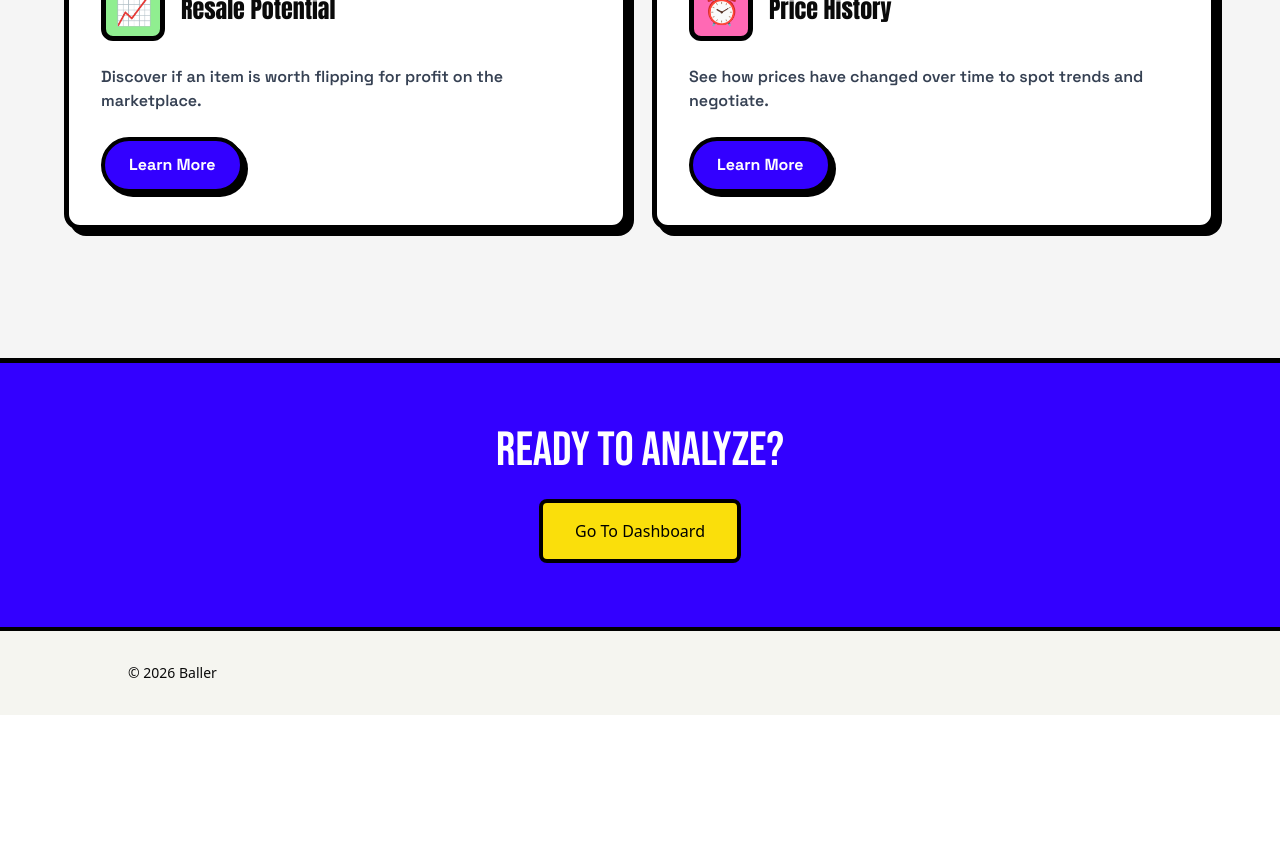
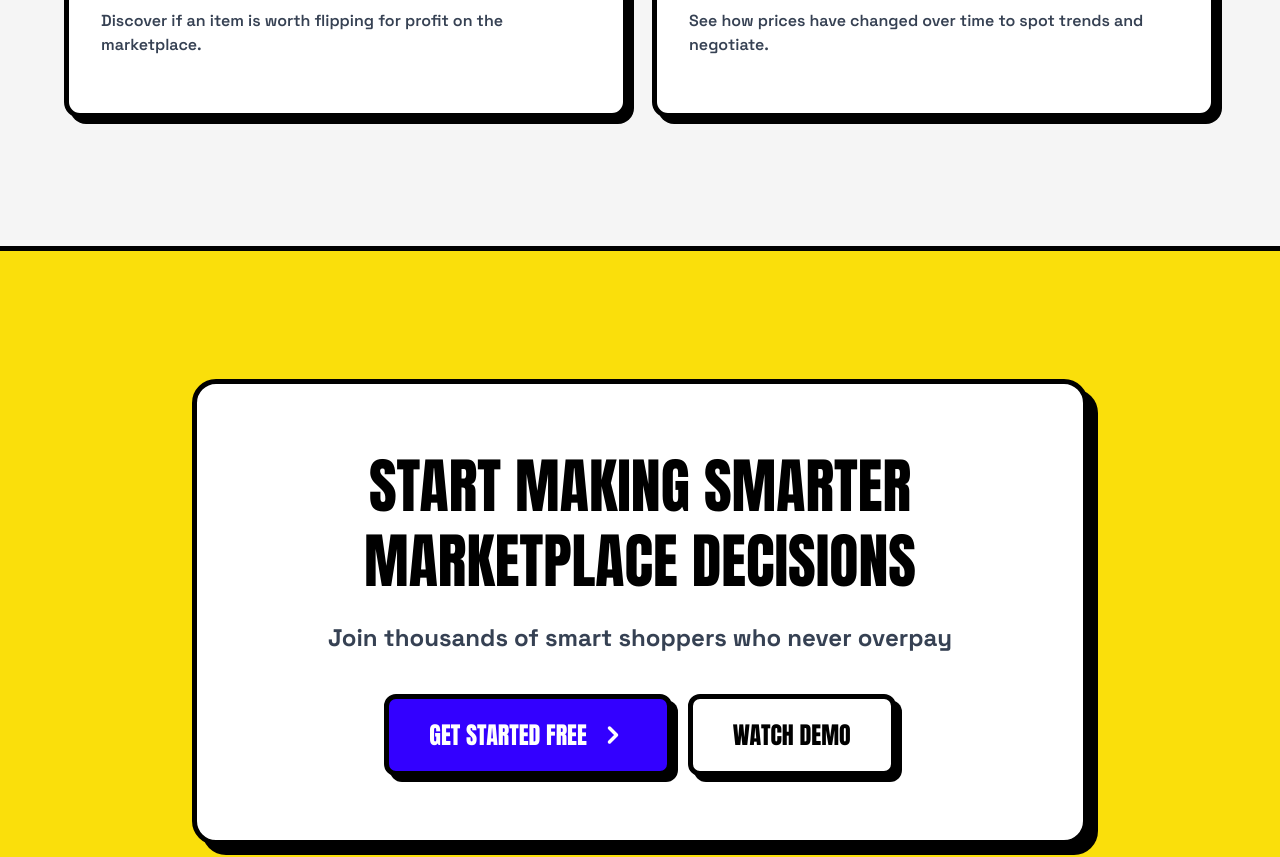
Before and after one commit to tanner-pham/Baller, a Next.js app: page / in a window 1280 px wide. Shown: the part 2240-3097 px from the top of the page. Before the commit the page ends 2955 px from the top, so only its background shows below. Built offline with nearby package versions, Linux system fonts and the light colour scheme; a web font is replaced by a local one.

Commit message:
Removed learn more button, imported final CTA

```diff
--- a/src/app/(components)/Features.tsx
+++ b/src/app/(components)/Features.tsx
@@ -69,11 +69,6 @@ export function Features() {
               <p className="font-['Space_Grotesk',sans-serif] font-semibold text-gray-700 mb-6">
                 {feature.description}
               </p>
-
-              {/* CTA Button */}
-              <button className="bg-[#3300FF] text-white border-4 border-black px-6 py-3 rounded-full font-['Space_Grotesk',sans-serif] font-bold hover:bg-[#4400FF] transition-colors shadow-[4px_4px_0px_0px_#000000]">
-                Learn More
-              </button>
             </div>
           ))}
         </div>
--- a/src/app/(components)/FinalCTA.tsx
+++ b/src/app/(components)/FinalCTA.tsx
@@ -1,14 +1,32 @@
+import { ChevronRight } from 'lucide-react';
+
 export function FinalCTA() {
   return (
-    <section className="bg-[#3300FF] px-6 py-16 text-white">
-      <div className="mx-auto w-full max-w-5xl text-center">
-        <h2 className="font-['Bebas_Neue',sans-serif] text-5xl">Ready To Analyze?</h2>
-        <a
-          href="/dashboard"
-          className="mt-6 inline-block rounded-lg border-4 border-black bg-[#FADF0B] px-8 py-4 text-black"
-        >
-          Go To Dashboard
-        </a>
+    <section className="relative py-20 lg:py-32 bg-[#FADF0B] border-b-5 border-black overflow-hidden">
+      <div className="container mx-auto px-4">
+        <div className="max-w-4xl mx-auto">
+          {/* Card Container */}
+          <div className="bg-white border-5 border-black p-12 lg:p-16 shadow-[10px_10px_0px_0px_#000000] rounded-3xl text-center">
+            <h2 className="font-['Anton',sans-serif] text-5xl lg:text-6xl mb-6 leading-tight text-black">
+              START MAKING SMARTER MARKETPLACE DECISIONS
+            </h2>
+
+            <p className="font-['Space_Grotesk',sans-serif] text-xl lg:text-2xl font-bold mb-10 text-gray-700">
+              Join thousands of smart shoppers who never overpay
+            </p>
+
+            <div className="flex flex-col sm:flex-row gap-4 justify-center items-center">
+              <button className="bg-[#3300FF] text-white border-5 border-black px-10 py-5 text-xl lg:text-2xl font-['Anton',sans-serif] uppercase shadow-[6px_6px_0px_0px_#000000] hover:shadow-[8px_8px_0px_0px_#000000] hover:translate-x-[-2px] hover:translate-y-[-2px] active:shadow-none active:translate-x-[6px] active:translate-y-[6px] transition-all inline-flex items-center gap-3 rounded-xl">
+                Get Started Free
+                <ChevronRight className="size-7" strokeWidth={3} />
+              </button>
+
+              <button className="bg-white text-black border-5 border-black px-10 py-5 text-xl lg:text-2xl font-['Anton',sans-serif] uppercase shadow-[6px_6px_0px_0px_#000000] hover:shadow-[8px_8px_0px_0px_#000000] hover:translate-x-[-2px] hover:translate-y-[-2px] active:shadow-none active:translate-x-[6px] active:translate-y-[6px] transition-all rounded-xl">
+                Watch Demo
+              </button>
+            </div>
+          </div>
+        </div>
       </div>
     </section>
   );
```
